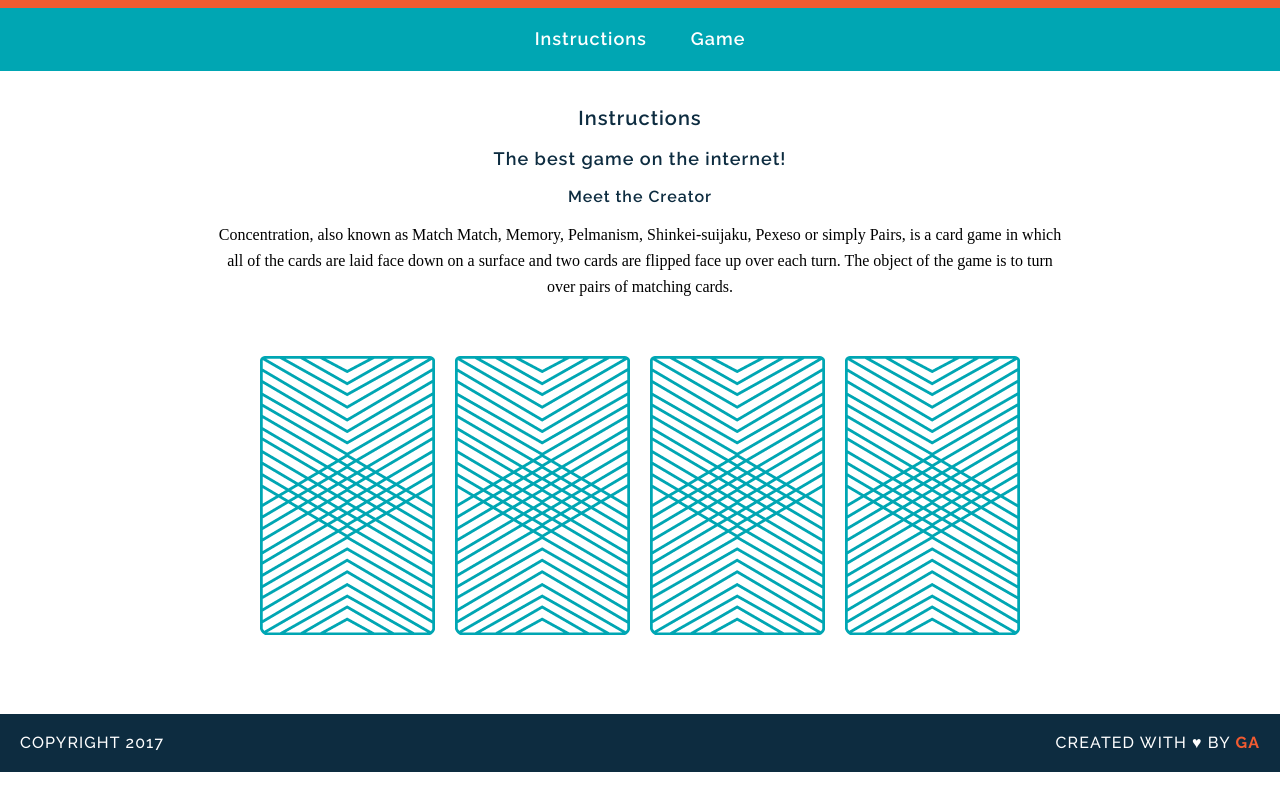
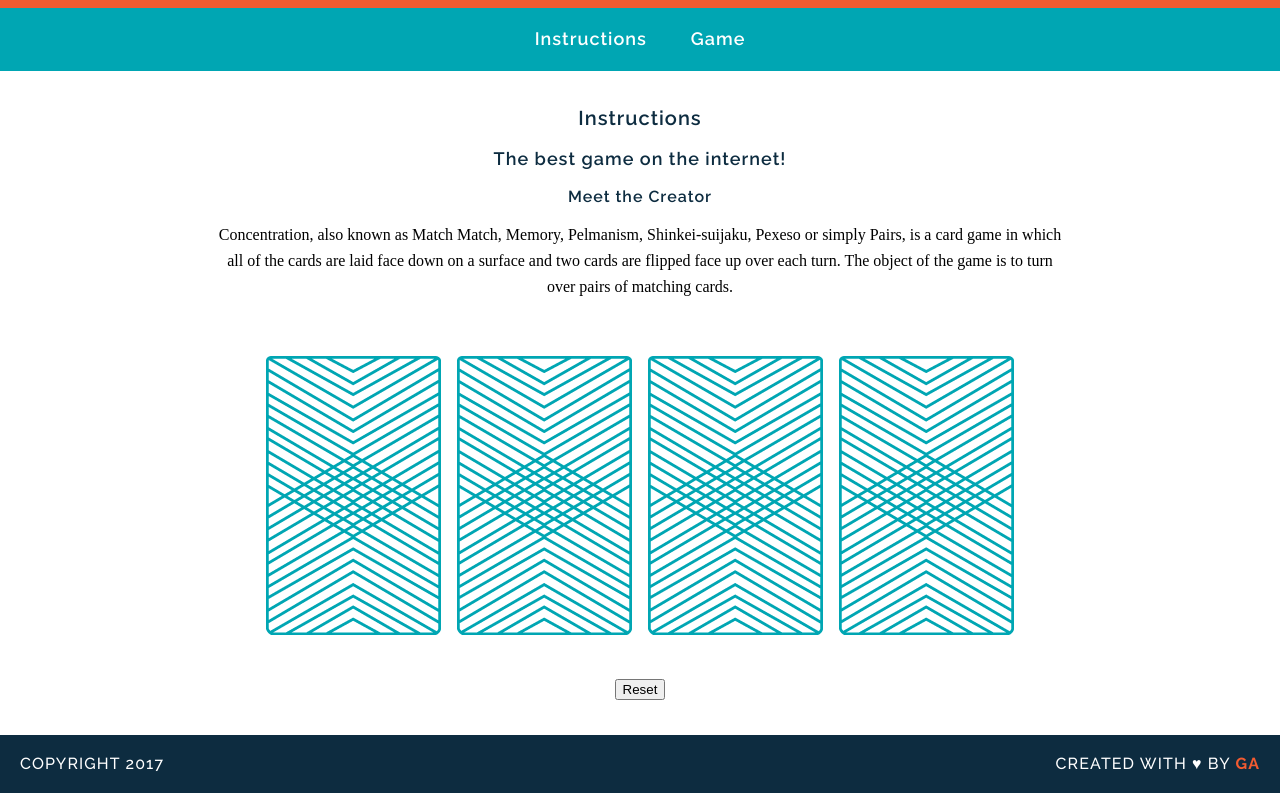
Before and after one commit to emmadema/wdi-fundamentals-memorygame, a plain HTML site: page memory_game/index.html in a window 1280 px wide. Shown: the part 105-898 px from the top of the page. Before the commit the page ends 877 px from the top, so only its background shows below. Drawn offline with Linux system fonts and the light colour scheme; a web font is replaced by a local one.

Commit message:
Working Game

```diff
--- a/memory_game/index.html
+++ b/memory_game/index.html
@@ -29,17 +29,17 @@
 
 <p id="instructions"> Concentration, also known as Match Match, Memory, Pelmanism, Shinkei-suijaku, Pexeso or simply Pairs, is a card game in which all of the cards are laid face down on a surface and two cards are flipped face up over each turn. The object of the game is to turn over pairs of matching cards.</p>
 
-<div id="game">
-	<img src="images/back.png" alt="Queen of Diamonds">
-	<img src="images/back.png" alt="Queen of Hearts">
-	<img src="images/back.png" alt="King of Diamonds">
-	<img src="images/back.png" alt="King of Hearts">
-</div>
+<div id="game"></div>
+
+<button>Reset</button>
+
 </main>
+
 
 <footer class="clearfix">
 	<p class="copyright">Copyright 2017</p>
 	<p class="message">Created with &hearts; by <span class="name">GA</span></p>
+
 </footer>
 
   <script src="js/main.js"></script>
@@ -47,6 +47,4 @@
  </body>
 
 </body>
-
-
 </html>
--- a/memory_game/js/main.js
+++ b/memory_game/js/main.js
@@ -24,6 +24,7 @@ var cards = [
 ];
 
 var cardsInPlay = [];
+
 var checkForMatch = function () {
 	if (cardsInPlay[0] === cardsInPlay[1]) {
 		alert("You found a match!");
@@ -34,14 +35,17 @@ var checkForMatch = function () {
 
 var flipCard = function () {
 	var cardId = this.getAttribute('data-id');
+
 	this.setAttribute('src', cards[cardId].cardImage);
 	cardsInPlay.push(cards[cardId].rank);
-	if(cardsInPlay.length === 2) {
-		checkForMatch();
-	}
+
 	console.log("User flipped" + cards[cardId].rank);
 	console.log(cards[cardId].cardImage);
 	console.log(cards[cardId].suit);
+
+	if(cardsInPlay.length === 2) {
+	checkForMatch();
+	}
 };
 
 var createBoard = function (){
@@ -50,7 +54,8 @@ var createBoard = function (){
 		cardElement.setAttribute('src', 'images/back.png');
 		cardElement.setAttribute('data-id', i);
 		cardElement.addEventListener('click', flipCard);
-		document.getElementById('game-board').appendChild(cardElement);
+		var board = document.getElementById('game').appendChild(cardElement);
+
 	}
 };
 
```
